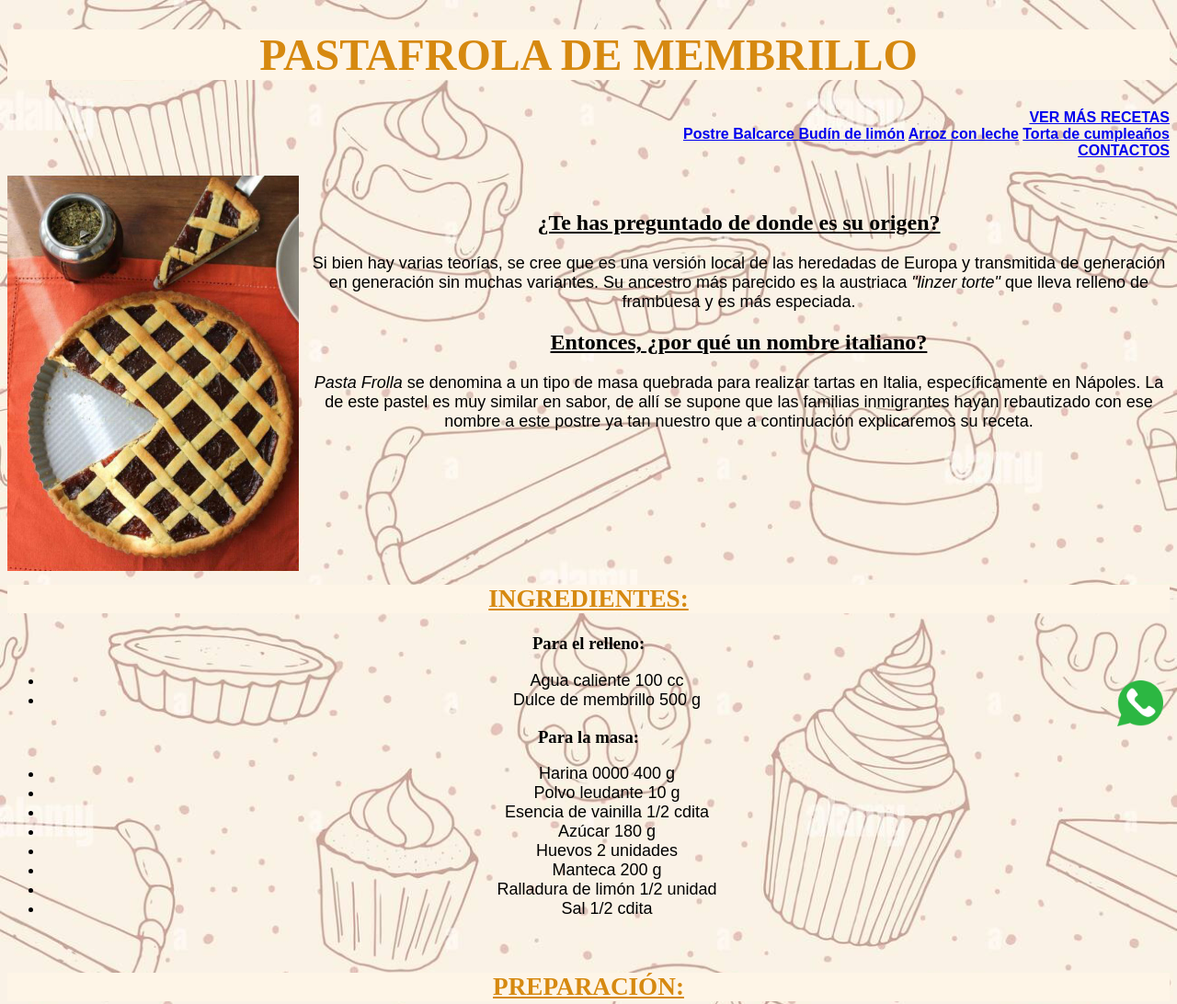
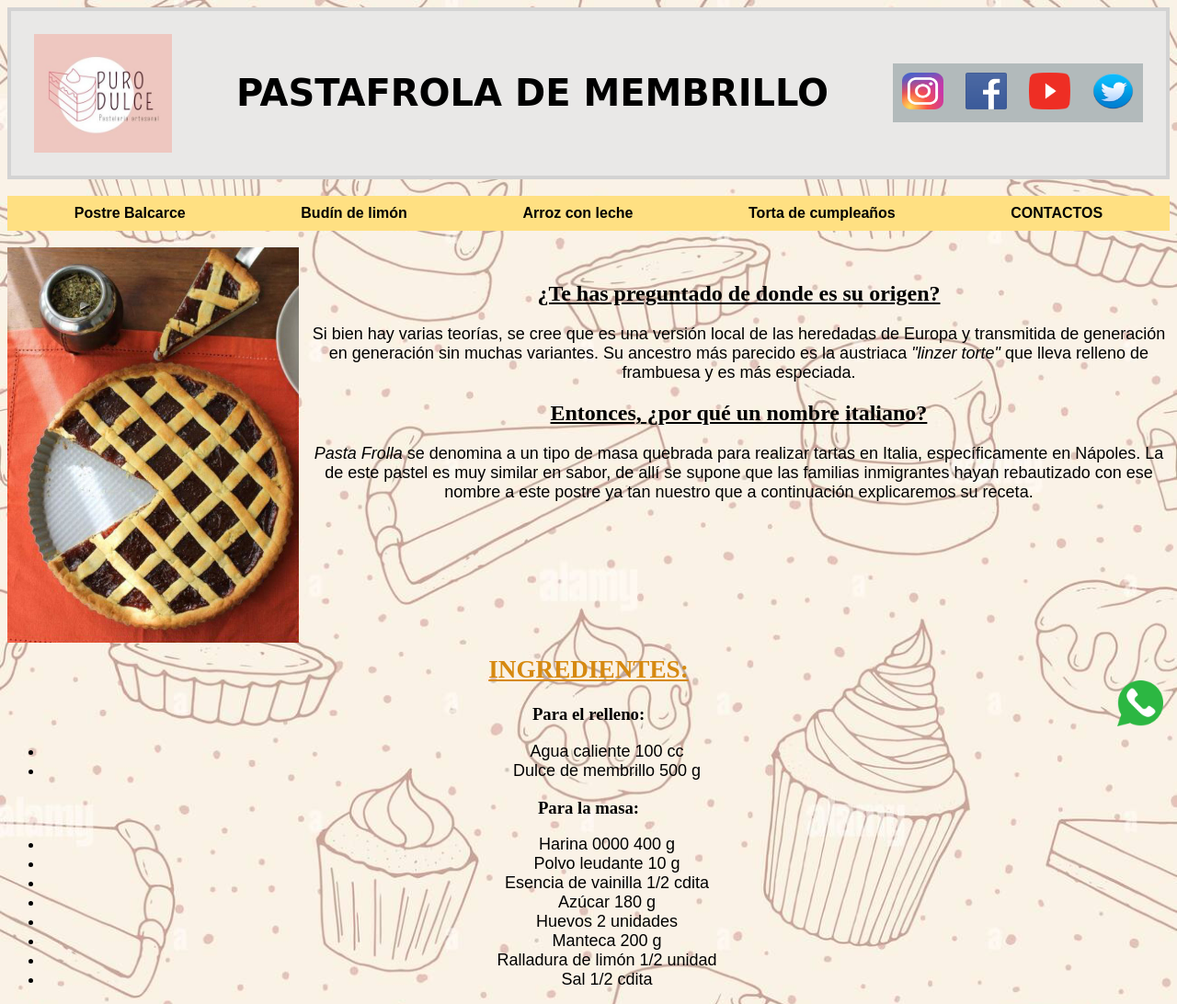
Before and after one commit to vickiflama/Santafront, a plain HTML site: page index.html in a window 1280 px wide. Shown: the top 1092 px of the page at 92% size. Drawn offline with Linux system fonts and the light colour scheme.

Commit message:
Add files via upload

```diff
--- a/css/estilos.css
+++ b/css/estilos.css
@@ -4,12 +4,11 @@ body {
  background-size: cover;
 }
 
-#titulo {text-align: center; font-size: 300%; color: #D68910; background-color: #FEF5E7}
 .imagenpastafrola{text-align: left; float: left; padding-right: 10px; }
 .contenido{text-align: center; font-size: 24px ; text-decoration: underline; font-family: "Bookman Old Style";}
 .texto1 {text-align: center; font-size: 18px; font-family: sans-serif;}
 .cursiva{font-style: italic;}
-.lista{font-size: 170%; text-align: center; font-family: "Bookman Old Style"; text-decoration: underline; background-color: #FEF5E7; color: #D68910}
+.lista{font-size: 170%; text-align: center; font-family: "Bookman Old Style"; text-decoration: underline; color: #D68910}
 .lista1 {text-align: center; font-family: "Bookman Old Style"}
 .ingredientes {text-align: center; font-size: 18px; font-family: sans-serif;}
 .explicación{font-size: 18px; font-family: sans-serif;}
@@ -19,8 +18,55 @@ img {
   max-width: 530px;
   max-height: 430px;
 }
-.enlaces {font-family: sans-serif; text-align: right; color: #D68910; font-weight: bolder; background-position: right 50px ;
-  display: inline-table-right;
+
+.iconowp{width: 50px; position: fixed; bottom: 10px; right: 15px;}
+.iconoenlaces{width: 45px; position: static; bottom: 30px; left: 15px; justify-content: space-around;}
+
+header { display: flex;
+  justify-content: center;
+  justify-content: space-between;
+  flex-wrap: wrap;
+  border: lightgrey 4px solid;
+  padding: 25px;
+  background-color: #E9E8E7;
 }
-.iconowp{width: 50px; position: fixed; bottom: 10px; right: 15px;}
-.iconoenlaces{width: 45px; position: static; bottom: 30px; left: 15px;}
+.logo { width: 150px; weight: 100px;}
+.iconoenlaces {height: 40px; padding: 10px; justify-content: space-around;}
+.redsocial {background: #B2BABB; justify-content:space-around; align-self: center;}
+.titulo {text-align: center; font-size: 250%; color: black ; align-self: center; justify-content: center; font-family: cursive;}
+a {text-decoration: none;}
+
+footer { display: flex;
+  justify-content: center;
+  justify-content: space-between;
+  flex-wrap: wrap;
+  border: lightgrey 4px solid;
+  margin: 10px;
+  padding: 10px;
+  background-color: #E9E8E7;
+  height: 200px;
+}
+.mibarrio {height: 150px; width:300px; align-items: center; align-self: center;}
+.iconoenlaces1 {height: 40px; padding: 20px; justify-content: space-around;}
+.redsocial1 {background: #B2BABB; justify-content:space-around; align-self: center;}
+.descripción {flex-direction: column; align-self: center; text-align: center; font-family: sans-serif;}
+.instavico {color: black;font-family: sans-serif;}
+
+nav div{display: flex;
+  flex-wrap: wrap;
+  justify-content: space-between;
+  padding: 10px;
+  background-color:#FFE082;
+
+  }
+.enlaces {font-family: sans-serif;
+  font-weight: bolder;
+  justify-content: center;
+  justify-content: space-around;
+  align-self: center;
+}
+.enlaces1 {color: black;}
+.enlaces2 {color: black; }
+.enlaces3 {color: black ;}
+.enlaces4 {color: black;}
+.enlaces5 {color: black;}
--- a/index.html
+++ b/index.html
@@ -8,18 +8,30 @@
   <body>
 
 <header>
-  <h1 id="titulo">PASTAFROLA DE MEMBRILLO</h1>
+    <img class="logo" src="./Imagenes/Dulce/logo.jpg" alt="">
+    <h1 class="titulo">PASTAFROLA DE MEMBRILLO</h1>
+<div class="redsocial">
+   <a href="https://www.instagram.com/" target="_blank">
+  <img class="iconoenlaces" src="./Imagenes/contactos/instagram.png" alt="">
+</a>
+<a href="https://www.facebook.com/" target="_blank">
+  <img class="iconoenlaces" src="./Imagenes/contactos/facebook.png" alt="">
+</a>
+<a href="https://www.youtube.com/" target="_blank">
+  <img class="iconoenlaces" src="./Imagenes/contactos/youtube.png" alt="">
+<a href="https://www.twitter.com" target="_blank">
+  <img class="iconoenlaces" src="./Imagenes/contactos/twitter.png" alt="">
+</a>
+</div>
 </header>
+<br>
 <nav>
   <div class="enlaces">
-    <a href="https://elgourmet.com/receta" target="_blank">VER MÁS RECETAS</a>
-    <br>
-    <a href="https://elgourmet.com/receta/balcarce-argentina" target="_blank ">  Postre Balcarce </a>
-    <a href="https://elgourmet.com/receta/budin-humedo-de-limon" target="_blank">  Budín de limón</a>
-    <a href="https://elgourmet.com/receta/arroz-con-leche-tradicional" target="_blank">  Arroz con leche</a>
-    <a href="https://elgourmet.com/receta/torta-de-cumpleanos" target="_blank">  Torta de cumpleaños</a>
-    <br>
-    <a href="contactos.html" target="_blank">CONTACTOS</a>
+    <a class="enlaces1" href="https://elgourmet.com/receta/balcarce-argentina" target="_blank ">  Postre Balcarce </a>
+    <a class="enlaces2" href="https://elgourmet.com/receta/budin-humedo-de-limon" target="_blank">  Budín de limón</a>
+    <a class="enlaces3" href="https://elgourmet.com/receta/arroz-con-leche-tradicional" target="_blank">  Arroz con leche</a>
+    <a class="enlaces4" href="https://elgourmet.com/receta/torta-de-cumpleanos" target="_blank">  Torta de cumpleaños</a>
+    <a class="enlaces5" href="contactos.html" target="_blank">CONTACTOS</a>
   </div>
 
 </nav>
@@ -97,16 +109,29 @@
 
 
 <footer>
-  <br>
+<iframe class="mibarrio" src="https://www.google.com/maps/embed?pb=!1m16!1m12!1m3!1d27175.5917998895!2d-60.71361707657207!3d-31.63524741655123!2m3!1f0!2f0!3f0!3m2!1i1024!2i768!4f13.1!2m1!1sCiudad%20de%20Santa%20Fe%2C%20Provincia%20de%20Santa%20Fe%2C%20centro!5e0!3m2!1ses-419!2sar!4v1666903464548!5m2!1ses-419!2sar" width="400" height="300" style="border:0;" allowfullscreen="" loading="lazy" referrerpolicy="no-referrer-when-downgrade"></iframe>
+<div class="redsocial1">
 <a href="https://www.instagram.com/" target="_blank">
-  <img class="iconoenlaces" src="./Imagenes/contactos/instagram.png" alt="">
+  <img class="iconoenlaces1" src="./Imagenes/contactos/instagram.png" alt="">
 </a>
 <a href="https://www.facebook.com/" target="_blank">
-  <img class="iconoenlaces" src="./Imagenes/contactos/facebook.png" alt="">
+  <img class="iconoenlaces1" src="./Imagenes/contactos/facebook.png" alt="">
 </a>
 <a href="https://www.youtube.com/" target="_blank">
-  <img class="iconoenlaces" src="./Imagenes/contactos/youtube.png" alt="">
+  <img class="iconoenlaces1" src="./Imagenes/contactos/youtube.png" alt="">
 </a>
+<a href="https://www.twitter.com" target="_blank">
+  <img class="iconoenlaces1" src="./Imagenes/contactos/twitter.png" alt="">
+</a>
+</div>
+<div class="descripción">
+  <h4> Victoria Flama</h4>
+  <h4>vickiflama1@gmail.com</h4>
+  <h4>Santa Fe, Argentina</h4>
+  <h4><a class="instavico" href="https://www.instagram.com/vicoflama" target="_blank"> Instagram</a></h4>
+
+</div>
+
 </footer>
   </body>
 </html>
```
Also changed, not shown: Imagenes/Dulce/logo.jpg (added), Imagenes/contactos/twitter.png (added).
